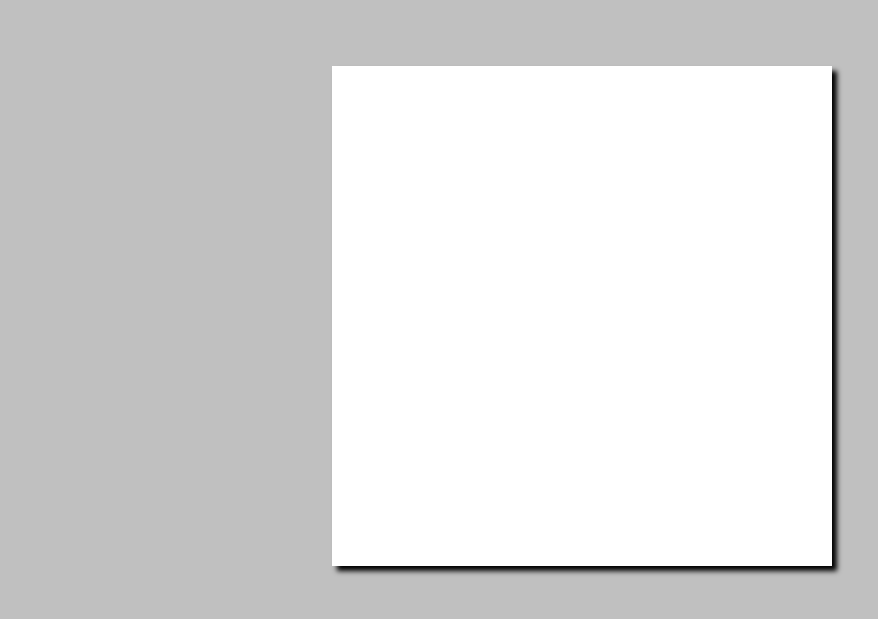
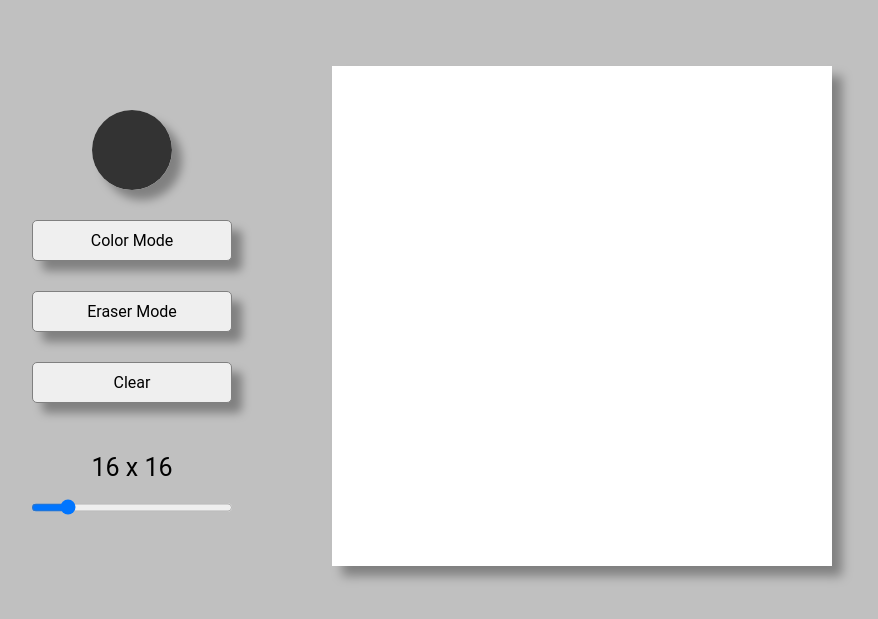
Before and after one commit to Qolors/etch-a-sketch, a plain HTML site: page index.html in a window 1280 px wide. Shown: the part 203-822 px from the top of the page, without its empty margins (58-936 px from the left). Drawn offline with Linux system fonts and the light colour scheme.

Commit message:
Page Template Built

```diff
--- a/index.html
+++ b/index.html
@@ -13,13 +13,21 @@
     </header>
     <main class="main">
         <div class="options">
-
+            <div class="color-wrap">
+                <input id="colorPicker" type="color" value="#333333" />
+            </div>
+            <button>Color Mode</button>
+            <button>Eraser Mode</button>
+            <button>Clear</button>
+            <div class="slideValue">16 x 16</div>
+            <input id="Slider" type="range" value="16" min="1" max="100" />
         </div>
         <div class="grid">
 
         </div>
     </main>
 
+    <script>"scripts.js"</script>
 
 </body>
 </html>
--- a/styles.css
+++ b/styles.css
@@ -43,13 +43,59 @@ body {
     width: 500px;
     height: 500px;
     background-color: white;
-    box-shadow: 5px 5px 5px black;
+    box-shadow: 10px 10px 10px gray;
 }
 
-/* Button Settings */
+/* Button & Input Settings */
+button,
+input  {
+    width: 100%;
+    cursor: pointer;
+    border: none;
+    color: inherit;
+    font-family: inherit;
+    font-size: inherit;
+    outline: none;
+
+
+}
+
+/*Div Wrapper for input color - only way I found for all browsers to be the same*/
+.color-wrap {
+    width: 80px;
+    height: 80px;
+    border-radius: 80px;
+    overflow: hidden;
+    box-shadow: 10px 10px 10px gray;
+}
+
+input[type='color'] {
+    border: 0;
+    padding: 0;
+    width: 200%;
+    height: 200%;
+    cursor: pointer;
+    transform: translate(-25%, -25%);
+}
+
 button {
     padding: 10px 20px;
+    border: 1px solid gray;
+    border-radius: 5px;
+    box-shadow: 10px 10px 10px gray;
+}
+
+/*Slider Value Read-out*/
+
+.slideValue {
+    margin-top: 20px;
+    margin-bottom: -20px;
+    font-size: 25px;
+}
+
+input[type='range'] {
+    background-color: silver;
     border: 1px solid black;
-    border-radius: 5px;
-
+    height: 25px;
+    color: black;
 }
```
Also changed, not shown: script.js (added).
